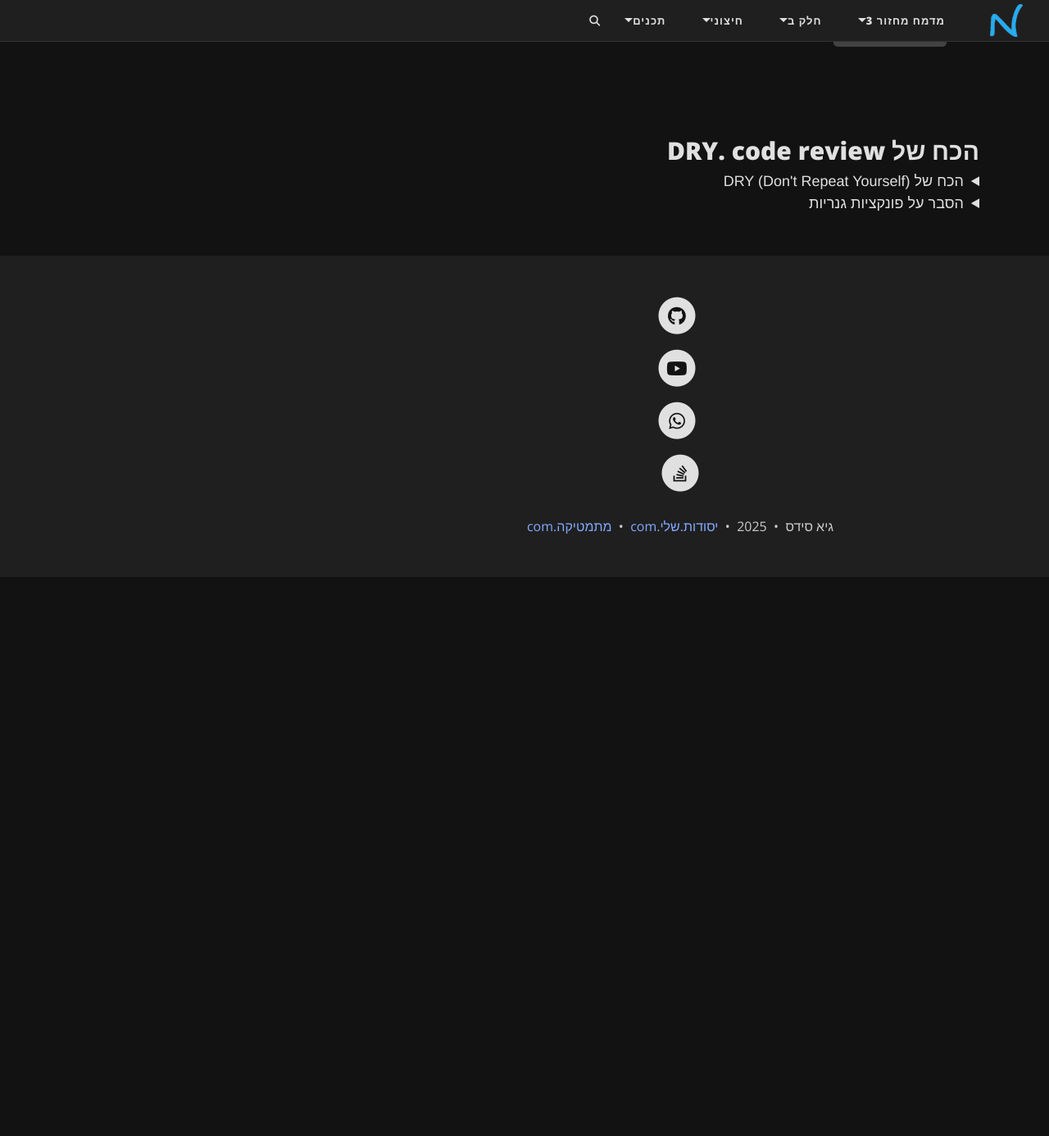
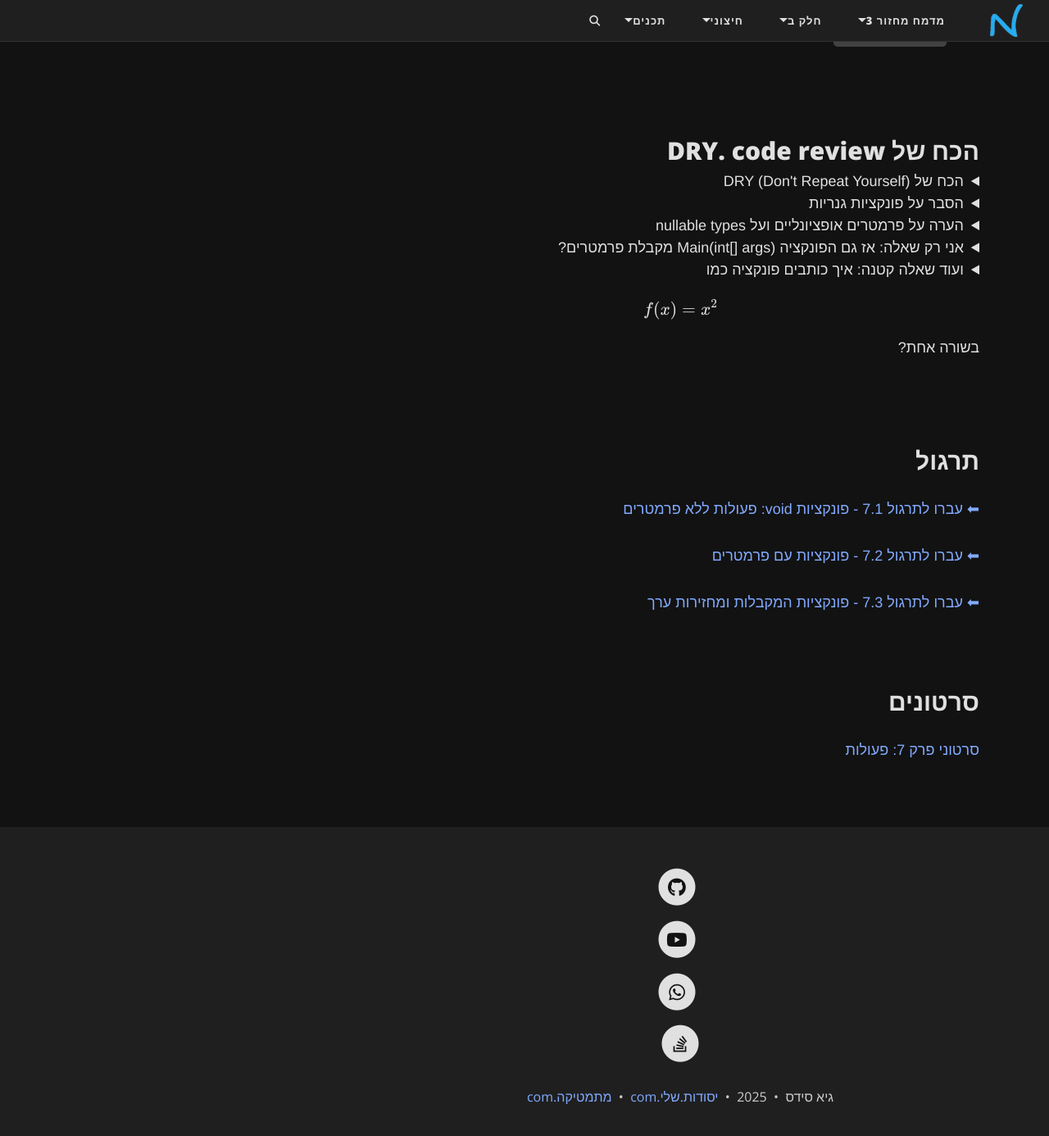
Before and after one commit to 3strategy/BeautifulYesodot, a Jekyll site: the page built from cs2/Chapter7Full.md, in a window 1280 px wide and 1400 px high, scrolled down 8416 px. Shown: the top 1386 px of the window at 82% size. Built offline with Jekyll 4.4.1, drawn with Linux system fonts in a browser that asks for light colours; formulas are drawn with MathJax 3; comment, search, counter and statistics services are not loaded; before the commit the page ends 9120 px from its top, so only the background shows below that; some of the changed lines change nothing that is shown.

Commit message:
one line functions

````diff
--- a/cs2/Chapter7Full.md
+++ b/cs2/Chapter7Full.md
@@ -674,12 +674,14 @@
 </details>
 
 
-<details><summary>הסבר על פונקציות גנריות</summary>
+<details markdown="1"><summary>הסבר על פונקציות גנריות</summary>
+
 פונקציה גנרית היא פונקציה שבה מגדירים פרמטר טיפוס (לרוב `T`) כברירת מחדל – כך שמי שקורא לה יכול לציין באיזה טיפוס להשתמש בקריאה, וזה גם קובע את טיפוס הערך שזו תחזיר.
 
 ```csharp
-static T Identity<T>(T value) {
-return value;
+static T Identity<T>(T value)
+{
+    return value;
 }
 ```
 
@@ -692,7 +694,7 @@
 
 </details>
 
-<details><summary>הערה על פרמטרים אופציונליים ועל nullable types</summary>
+<details markdown="1"><summary>הערה על פרמטרים אופציונליים ועל nullable types</summary>
 
 פרמטרים אופציונליים מקבלים ערך ברירת מחדל (`= value`), ולכן אינם חייבים לעבור בפועל בעת הקריאה.\
 - **הם חייבים להיות בסוף רשימת הפרמטרים** כדי שזיהוי הערכים יהיה ברור: אחרת, ללא named arguments, לא נוכל להבין מי זה מי בין הפרמטרים.
@@ -720,6 +722,16 @@
 1. להיכנס לתת התיקיה bin\debug\net9.0. שם אמור להמתין לכם קובץ עם סיומת .exe. זהו ה-executable שלכם שתואם לקימפול האחרון שעשיתם בהרצה האחרונה.
 1. כעת עליכם לפתוח Command Prompt בדיוק בתיקייה זו. יש לכך דרך פשוטה: פשוט רושמים cmd בשורת הכתובת של ה-explorer.
 1. כעת תוכלו להריץ את הפרוייטק על ידי הקלדת שמו בחלון ה-cmd שנפתח. אם תרצו לשלוח פרמטרים פשוט רישמו אותם בזה אחר זה.
+</details>
+
+<details markdown="1"><summary>ועוד שאלה קטנה: איך כותבים פונקציה כמו $$f(x) = x^2$$ בשורה אחת?</summary>
+
+```csharp
+static double y(double x) => x*x;
+```
+
+בעצם במקום לבצע חישובים ולסיים בפקודה `return x;` אפשר פשוט להשתמש בחץ הקיצור ולרשום את הערך שיש להחזיר או את הפקודה שנרצה לבצע, כל עוד ניתן לרשום אותה בשורה אחת, ניתן להשתמש בתחביר המקוצר
+
 </details>
 
 ---
````
